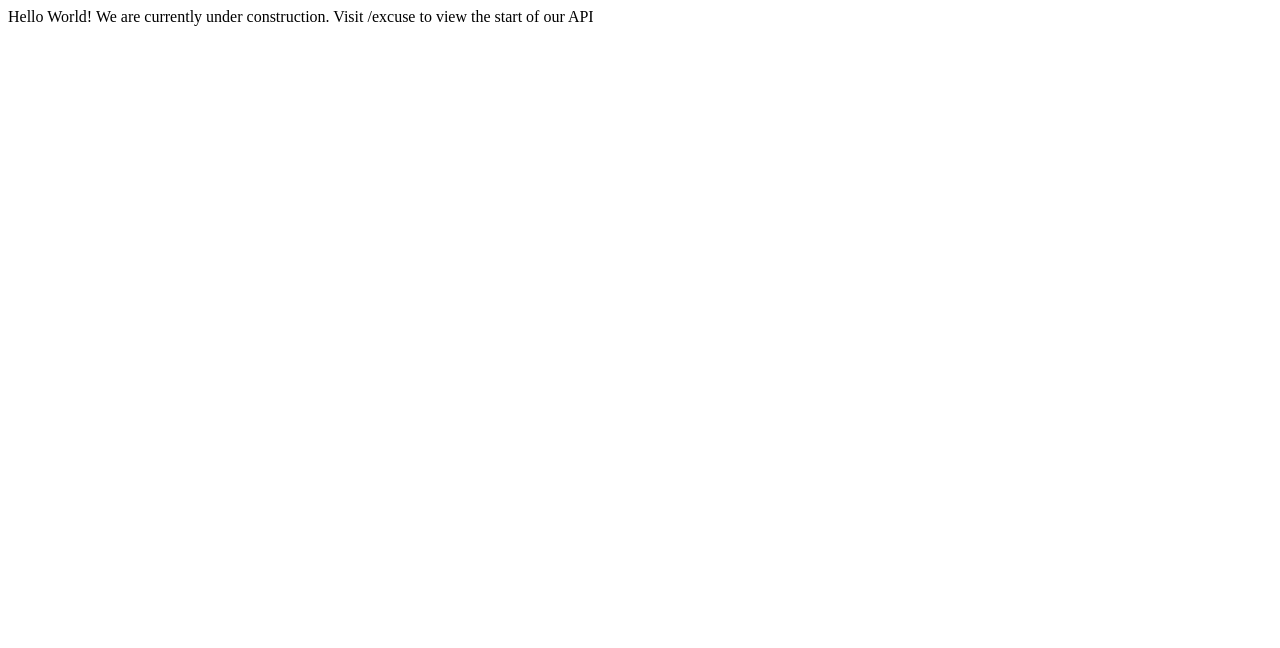
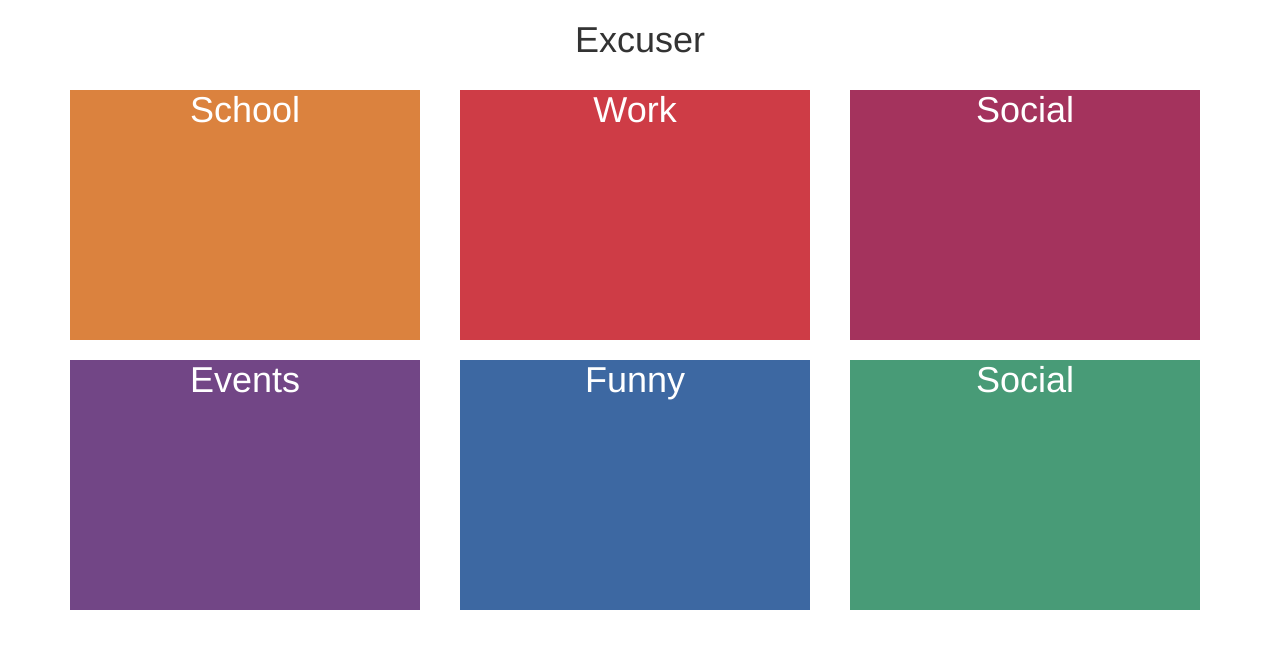
Before and after one commit to hbeckmann/excuse-me, a website: page source/index.html in a window 1280 px wide. Drawn offline with nearby package versions, Linux system fonts and the light colour scheme; files that its build step writes are made by us from their sources.

Commit message:
updated index.html

```diff
--- /dev/null
+++ b/css/style.css
@@ -0,0 +1,31 @@
+.box {
+    background-color: grey;
+    text-align: center;
+    width: 350px;
+    height: 250px;
+    color:white;
+}
+
+.school{
+background-color:#db823e;
+}
+
+.work{
+background-color: #ce3c46;
+}
+
+.social{
+background-color: #a4335d;
+}
+
+.events{
+background-color: #724686;
+}
+
+.funny{
+background-color:#3d68a2;
+}
+
+.love{
+background-color:#489b77;
+}
--- a/source/index.html
+++ b/source/index.html
@@ -1,10 +1,64 @@
-<!DOCTYPE html>
 <html>
-  <head>
-    <meta charset="utf-8">
-    <title>Excuser</title>
-  </head>
-  <body>
-Hello World! We are currently under construction. Visit /excuse to view the start of our API
-  </body>
+<head>
+<title>Excuser</title>
+<!-- Latest compiled and minified CSS -->
+<link rel="stylesheet" href="css/style.css">
+
+<link rel="stylesheet" href="https://maxcdn.bootstrapcdn.com/bootstrap/3.3.6/css/bootstrap.min.css" integrity="sha384-1q8mTJOASx8j1Au+a5WDVnPi2lkFfwwEAa8hDDdjZlpLegxhjVME1fgjWPGmkzs7" crossorigin="anonymous">
+
+<!-- Optional theme -->
+<link rel="stylesheet" href="https://maxcdn.bootstrapcdn.com/bootstrap/3.3.6/css/bootstrap-theme.min.css" integrity="sha384-fLW2N01lMqjakBkx3l/M9EahuwpSfeNvV63J5ezn3uZzapT0u7EYsXMjQV+0En5r" crossorigin="anonymous">
+
+<!-- Latest compiled and minified JavaScript -->
+<script src="https://maxcdn.bootstrapcdn.com/bootstrap/3.3.6/js/bootstrap.min.js" integrity="sha384-0mSbJDEHialfmuBBQP6A4Qrprq5OVfW37PRR3j5ELqxss1yVqOtnepnHVP9aJ7xS" crossorigin="anonymous"></script>
+</head>
+
+<body>
+	<div class="container">
+<h1 align="center">Excuser</h1>
+
+<div class="row">
+<div class="col-xs-12 col-sm-4">
+<div class="box school">
+<h1>School</h1>
+</div>
+</div>
+
+<div class="col-xs-12 col-sm-4">
+	<div class="box work">
+	<h1>Work</h1>
+</div>
+</div>
+
+<div class="col-xs-12 col-sm-4">
+	<div class="box social">
+<h1>Social</h1>
+</div>
+</div>
+
+</div><!--End of Row -->
+
+<div class="row">
+<div class="col-xs-12 col-sm-4">
+<div class="box events">
+<h1>Events</h1>
+</div>
+</div>
+
+<div class="col-xs-12 col-sm-4">
+	<div class="box funny">
+	<h1>Funny</h1>
+</div>
+</div>
+
+<div class="col-xs-12 col-sm-4">
+	<div class="box love">
+<h1>Social</h1>
+</div>
+</div>
+
+</div><!--End of Row -->
+
+</div><!-- End of Container -->
+</body>
 </html>
```
Also changed, not shown: img/school.png (added), img/social.png (added), img/work.png (added).
